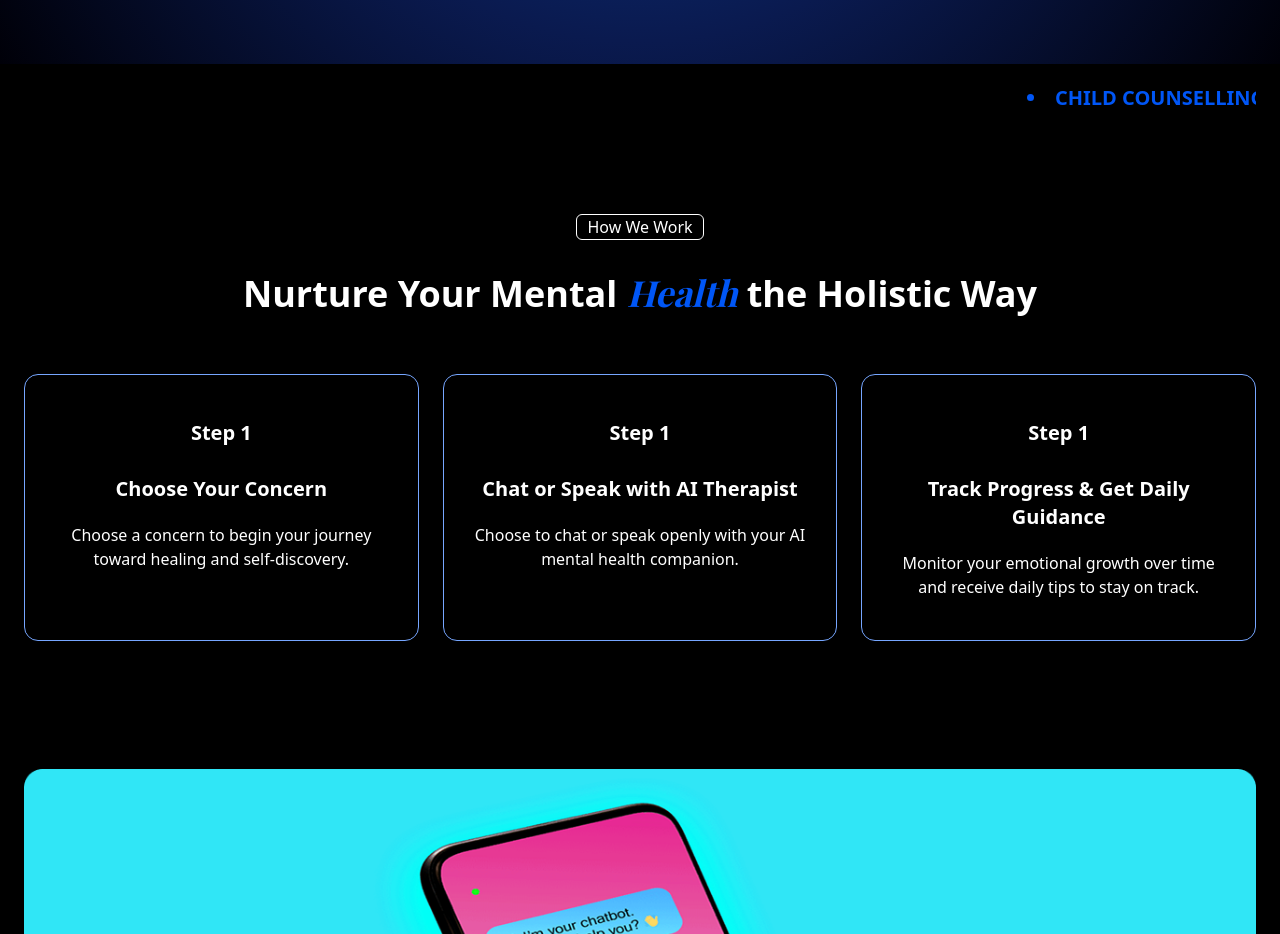
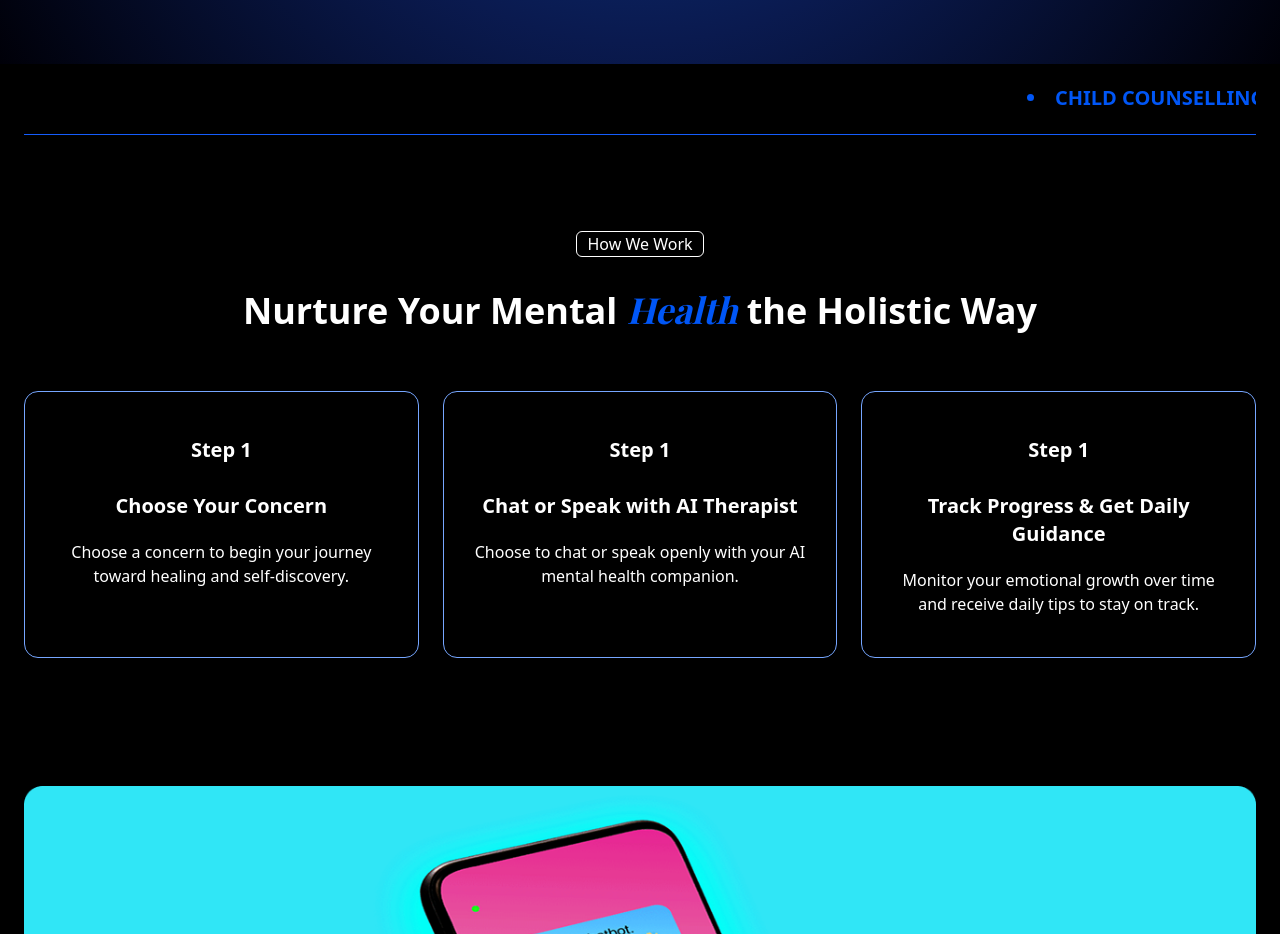
Before and after one commit to joysd1010Edu/JVAI-FirstProject, a Next.js app: page / in a window 1280 px wide. Shown: the part 800-1734 px from the top of the page. Built offline with nearby package versions, Linux system fonts and the light colour scheme; no server answers.

Commit message:
Project updated

```diff
--- a/src/components/HomePage/HeroSection/MentalHealthHero/MentalHealthHero.jsx
+++ b/src/components/HomePage/HeroSection/MentalHealthHero/MentalHealthHero.jsx
@@ -14,6 +14,7 @@ const MentalHealthHero = () => {
           <li>FAMILY COUNSELLING</li>
         </div>
       </marquee>
+      <hr className="bg-blue-600 h-[1px] border-none mt-4" />
       <div className="flex justify-center mt-24">
         <h1 className="text-white border border-white rounded-sm w-32 text-center">
           How We Work
```
